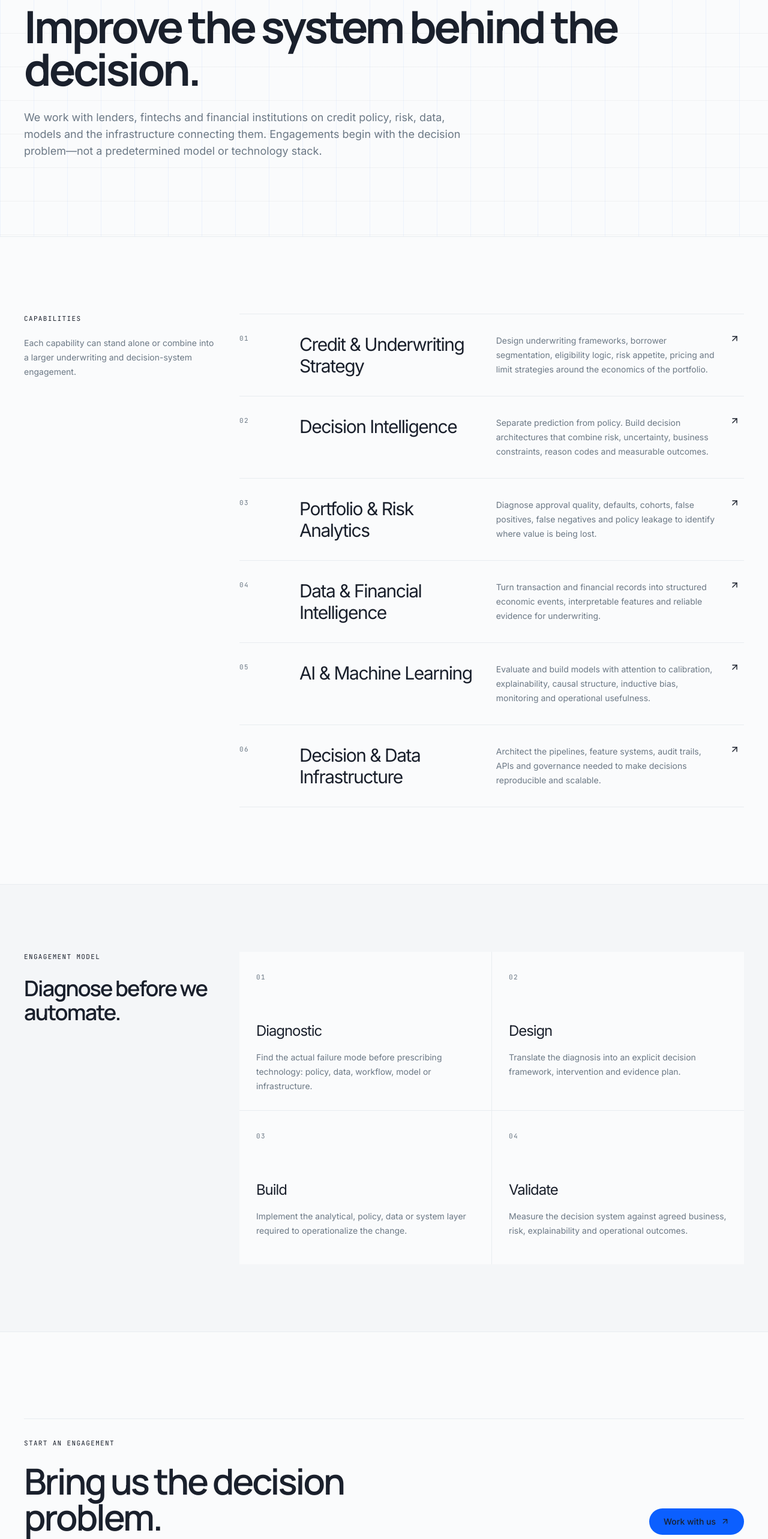
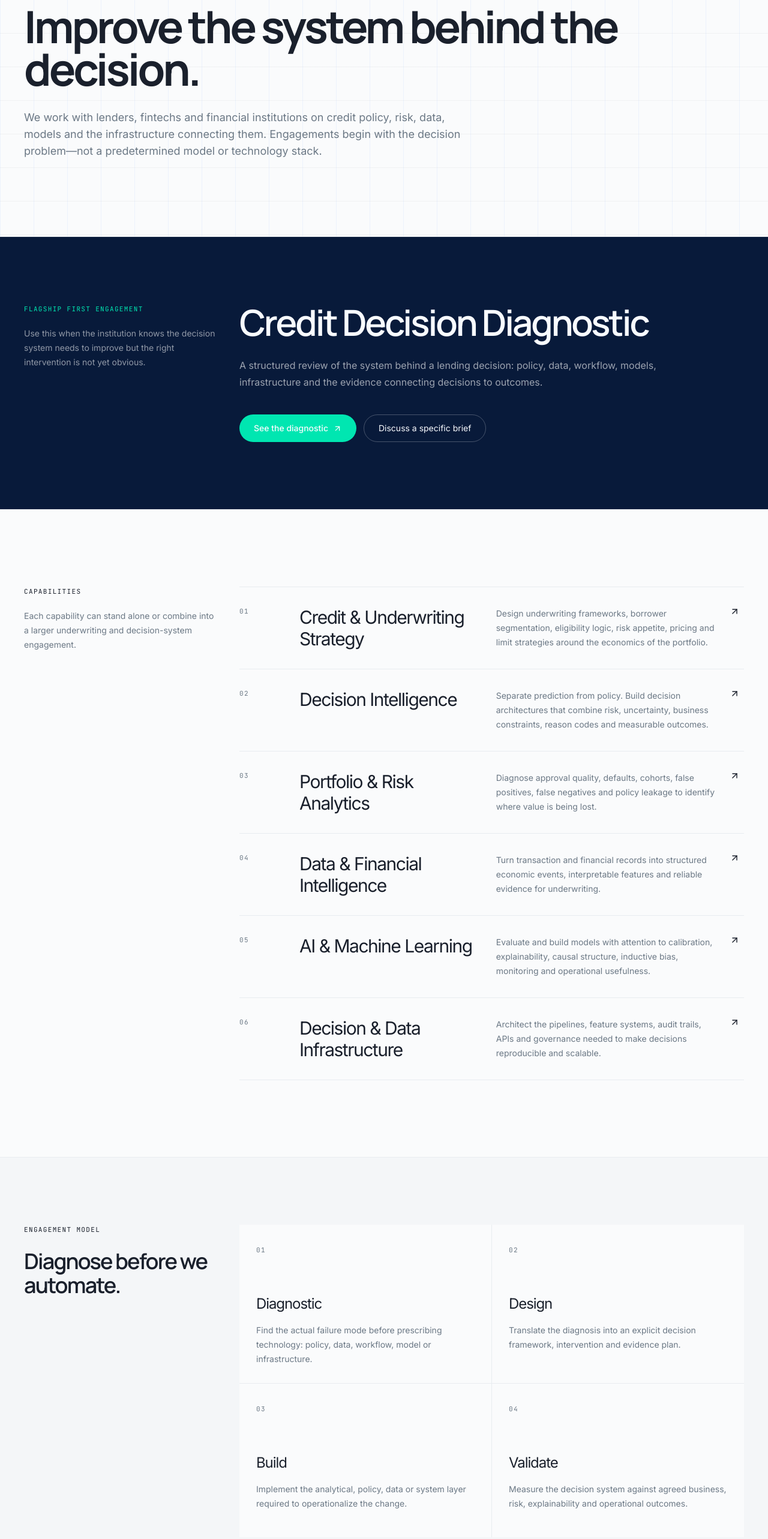
Before and after one commit to AdepojuJeremy/credit-passport-consultancy, a Next.js app: page /consulting in a window 1280 px wide. Shown: the part 234-2800 px from the top of the page at 60% size. Built offline with nearby package versions, Linux system fonts and the light colour scheme; no server answers.

Commit message:
feat: position diagnostic as the first consulting engagement

```diff
--- a/app/consulting/page.tsx
+++ b/app/consulting/page.tsx
@@ -1,6 +1,7 @@
 import type { Metadata } from "next";
 import Link from "next/link";
-import { ArrowUpRight } from "lucide-react";
+import { ArrowRight, ArrowUpRight } from "lucide-react";
+import { creditDecisionDiagnostic } from "@/data/diagnostic";
 import { services } from "@/data/services";
 
 export const metadata: Metadata = {
@@ -26,6 +27,31 @@ export default function ConsultingPage() {
           <p className="mt-8 max-w-3xl text-lg leading-7 text-[color:var(--muted)]">
             We work with lenders, fintechs and financial institutions on credit policy, risk, data, models and the infrastructure connecting them. Engagements begin with the decision problem—not a predetermined model or technology stack.
           </p>
+        </div>
+      </section>
+
+      <section className="border-b hairline bg-[color:var(--inverse)] text-[color:var(--inverse-foreground)]">
+        <div className="site-container grid gap-10 py-20 lg:grid-cols-[0.55fr_1.45fr] md:py-28">
+          <div>
+            <p className="kicker text-[color:var(--brand-mint)]">Flagship first engagement</p>
+            <p className="mt-5 max-w-sm text-sm leading-6 text-white/55">
+              Use this when the institution knows the decision system needs to improve but the right intervention is not yet obvious.
+            </p>
+          </div>
+          <div>
+            <h2 className="max-w-4xl font-[family-name:var(--font-manrope)] text-4xl font-semibold tracking-[-0.05em] md:text-6xl">
+              {creditDecisionDiagnostic.title}
+            </h2>
+            <p className="mt-7 max-w-3xl text-base leading-7 text-white/60">{creditDecisionDiagnostic.description}</p>
+            <div className="mt-10 flex flex-wrap gap-3">
+              <Link href="/diagnostic" className="inline-flex items-center gap-2 rounded-full bg-[color:var(--brand-mint)] px-6 py-3 text-sm font-medium text-[#081a3a]">
+                See the diagnostic <ArrowUpRight size={15} aria-hidden="true" />
+              </Link>
+              <Link href="/contact" className="inline-flex items-center gap-2 rounded-full border border-white/25 px-6 py-3 text-sm text-white">
+                Discuss a specific brief
+              </Link>
+            </div>
+          </div>
         </div>
       </section>
 
@@ -84,12 +110,17 @@ export default function ConsultingPage() {
               Bring us the decision problem.
             </h2>
           </div>
-          <Link
-            href="/contact"
-            className="mt-8 inline-flex items-center gap-2 rounded-full bg-[color:var(--brand-blue)] px-6 py-3 text-sm font-medium text-white md:mt-0"
-          >
-            Work with us <ArrowUpRight size={15} />
-          </Link>
+          <div className="mt-8 flex flex-wrap gap-3 md:mt-0 md:justify-end">
+            <Link
+              href="/diagnostic"
+              className="inline-flex items-center gap-2 rounded-full bg-[color:var(--brand-blue)] px-6 py-3 text-sm font-medium text-white"
+            >
+              Start with a diagnostic <ArrowUpRight size={15} aria-hidden="true" />
+            </Link>
+            <Link href="/sectors" className="inline-flex items-center gap-2 rounded-full border hairline px-6 py-3 text-sm font-medium">
+              Browse by sector <ArrowRight size={15} aria-hidden="true" />
+            </Link>
+          </div>
         </div>
       </section>
     </>
```
